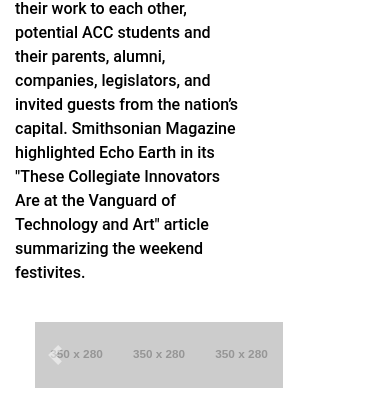
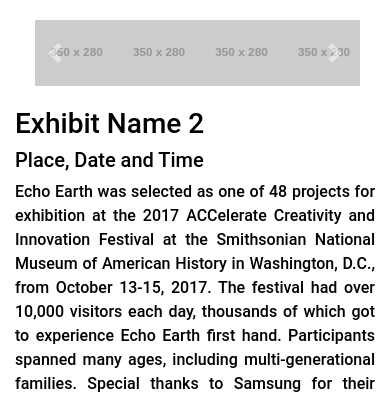
Before and after one commit to manouj/microsite, a plain HTML site: page index.html in a window 390 px wide. Shown: the part 7009-7409 px from the top of the page. Drawn offline with nearby package versions, Linux system fonts and the light colour scheme; placeholder pictures from the web are drawn by us.

Commit message:
Update index.html

```diff
--- a/index.html
+++ b/index.html
@@ -292,10 +292,10 @@
                 <div class="page-section" id="6">
                     <h2>Exhibitions</h2>
                     <div class="row">
-                            <div class="col-8">
+                            <div class="col-12 col-md-8 ">
                             <h3>Exhibit Name 1</h3>
                             <h5>Place, Date and Time </h5>
-                              <p>Echo Earth was selected as one of 48 projects for exhibition at the 2017 ACCelerate Creativity and Innovation Festival at the Smithsonian National Museum of American History in Washington, D.C., from October 13-15, 2017. The festival had over 10,000 visitors each day, thousands of which got to experience Echo Earth first hand. Participants spanned many ages, including multi-generational families.
+                              <p class="justifyText">Echo Earth was selected as one of 48 projects for exhibition at the 2017 ACCelerate Creativity and Innovation Festival at the Smithsonian National Museum of American History in Washington, D.C., from October 13-15, 2017. The festival had over 10,000 visitors each day, thousands of which got to experience Echo Earth first hand. Participants spanned many ages, including multi-generational families.
 
                                     Special thanks to Samsung for their generous sponsorship of hardware, including numerous Samsung Gear VR sets and Smart TVs, during the festival.
 
@@ -316,7 +316,7 @@
                             <div class="col-3 float-left"><img class="img-fluid" src="http://placehold.it/350x280/222/fff?text=1"></div>
                             <div class="col-3 float-left"><img class="img-fluid" src="http://placehold.it/350x280/444?text=2"></div>
                             <div class="col-3 float-left"><img class="img-fluid" src="http://placehold.it/350x280/888?text=3"></div>
-
+                            <div class="col-3 float-left"><img class="img-fluid" src="http://placehold.it/350x280/111/fff?text=4"></div>
                         </div>
 
                     </div>
@@ -333,10 +333,10 @@
 
 
             <div class="row">
-              <div class="col-8">
+              <div class="col-12 col-md-8">
               <h3>Exhibit Name 2</h3>
               <h5>Place, Date and Time </h5>
-                <p>Echo Earth was selected as one of 48 projects for exhibition at the 2017 ACCelerate Creativity and Innovation Festival at the Smithsonian National Museum of American History in Washington, D.C., from October 13-15, 2017. The festival had over 10,000 visitors each day, thousands of which got to experience Echo Earth first hand. Participants spanned many ages, including multi-generational families.
+                <p class="justifyText">Echo Earth was selected as one of 48 projects for exhibition at the 2017 ACCelerate Creativity and Innovation Festival at the Smithsonian National Museum of American History in Washington, D.C., from October 13-15, 2017. The festival had over 10,000 visitors each day, thousands of which got to experience Echo Earth first hand. Participants spanned many ages, including multi-generational families.
 
                   Special thanks to Samsung for their generous sponsorship of hardware, including numerous Samsung Gear VR sets and Smart TVs, during the festival.
 
```
